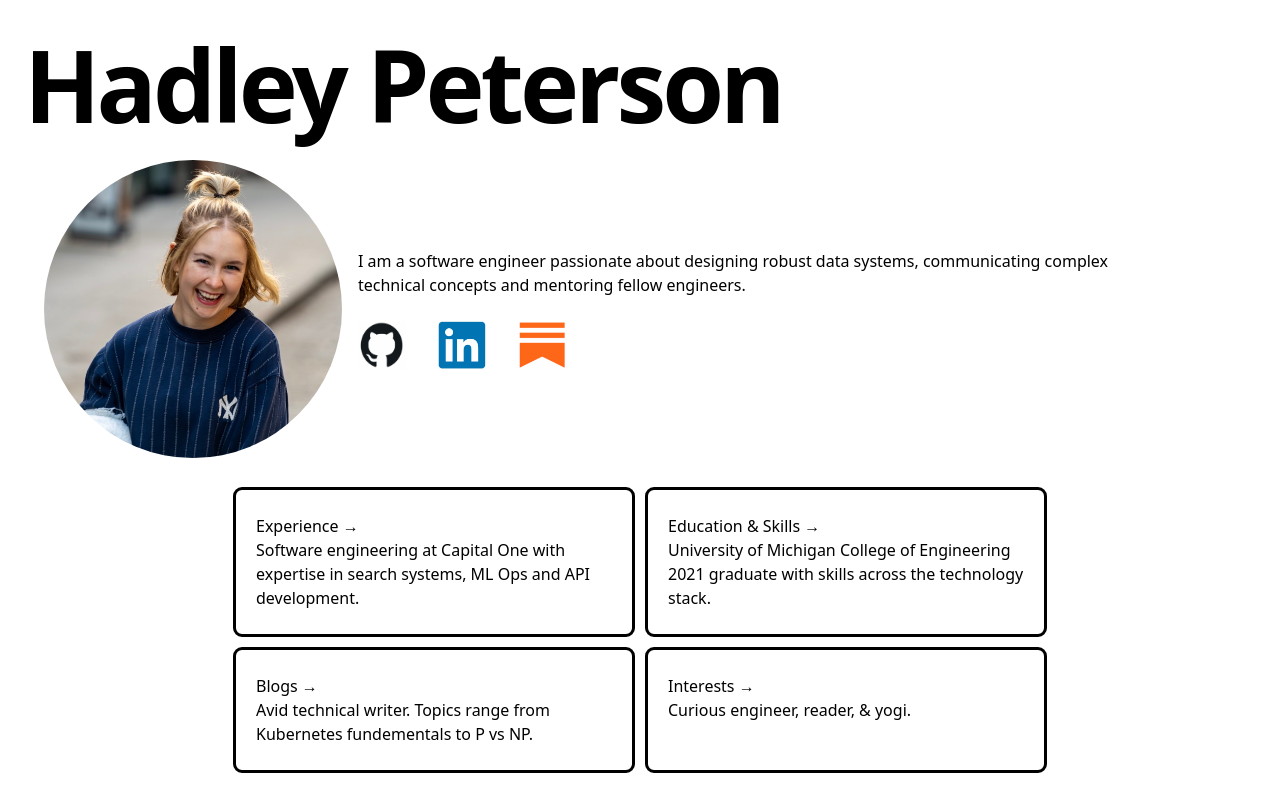
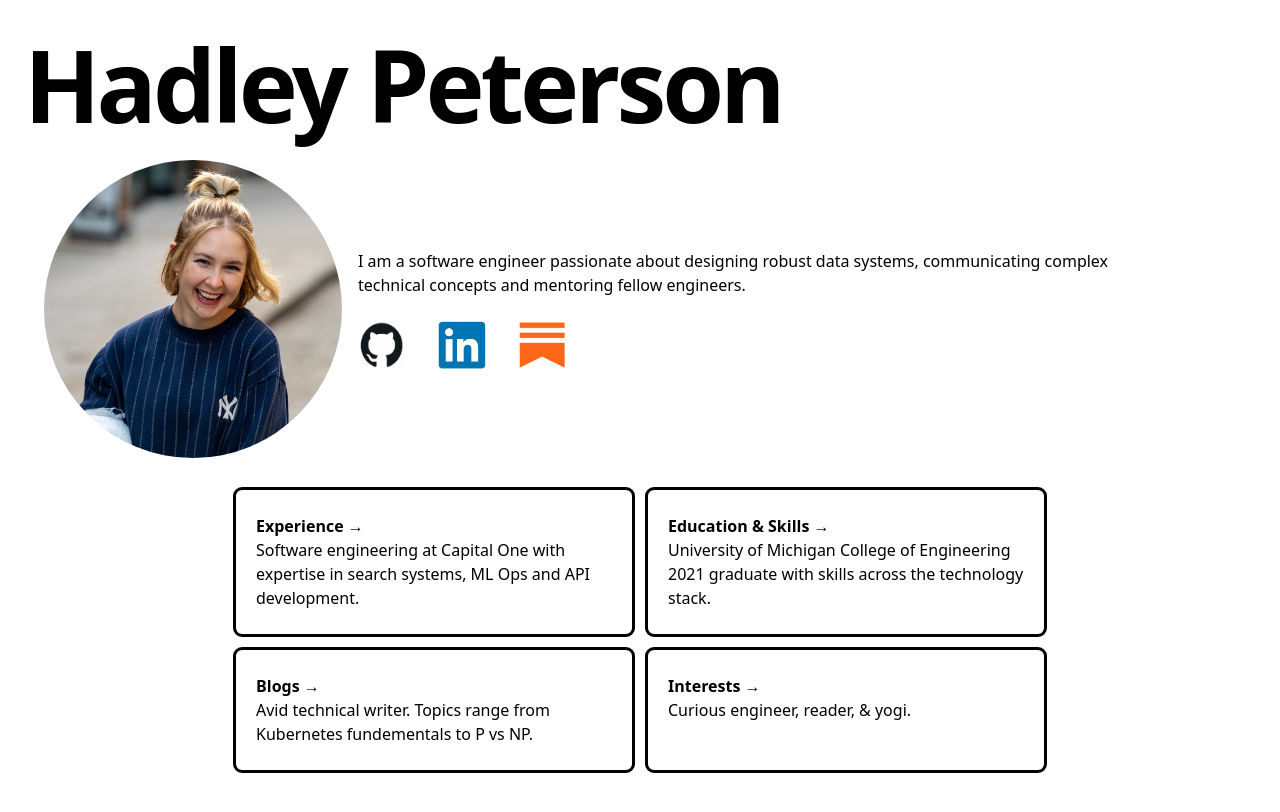
Before and after one commit to hadpeter/hadleypeterson-info, a Next.js app: page / in a window 1280 px wide. Shown: the top 812 px of the page. Built offline with nearby package versions, Linux system fonts and the light colour scheme.

Commit message:
format changes for iphone

```diff
--- a/app/components/experienceHeaderImage.js
+++ b/app/components/experienceHeaderImage.js
@@ -1,5 +1,5 @@
 export default function ExperienceHeaderImage(props){
     return (
-        <img src={props.image} className="w-1/6 rounded-full mr-4" alt={props.name}/>
+        <img src={props.image} className="w-1/4 rounded-full mr-4" alt={props.name}/>
     );
 }
--- a/app/experience/page.js
+++ b/app/experience/page.js
@@ -4,12 +4,12 @@ import Job from "../components/job.js"
 
 export default function Experiences() {
     return (
-      <div className="min-h-screen my-6 mx-6">
+      <div className="min-h-screen mt-4">
         <section className="flex-col md:flex-row flex items-center md:justify-between mt-16 mb-16 md:mb-12">
           <PageTitleComponet title="Experiences"></PageTitleComponet>
         </section>
 
-          <div className="grid grid-cols-1 gap-4 justify-center mt-8 mx-48 ">
+          <div className="grid grid-cols-1 gap-4 justify-center mt-8 mx-4">
             <div className="rounded-md outline outline-offset-6 outline-black hover:shadow-lg transition-shadow duration-200">
               <Link href="/experience/capital_one">
                 <div className="justify-center mx-5 my-6">
--- a/app/page.js
+++ b/app/page.js
@@ -26,11 +26,11 @@ export default function Home() {
             <Icons></Icons>
             </div>
           </div>
-          <div className="grid grid-cols-2 gap-4 justify-center mt-8 mx-48">
+          <div className="grid grid-cols-1 md:grid-cols-2 gap-4 justify-center mt-8 mx-48 grid">
             <div className="rounded-md outline outline-offset-6 outline-black hover:shadow-lg transition-shadow duration-200">
               <Link href="/experience">
                 <div className="justify-center mx-5 my-6">
-                  <h3>Experience  &rarr;</h3>
+                  <h3 className="font-bold">Experience  &rarr;</h3>
                   <p>Software engineering at Capital One with expertise in search systems, ML Ops and API development.</p>
                 </div>
               </Link>
@@ -38,7 +38,7 @@ export default function Home() {
             <div className="rounded-md outline outline-offset-6 outline-black hover:shadow-lg transition-shadow duration-200">
               <Link href="/education">
                 <div className="justify-center mx-5 my-6">
-                  <h3>Education & Skills &rarr;</h3>
+                  <h3 className="font-bold">Education & Skills &rarr;</h3>
                   <p>University of Michigan College of Engineering 2021 graduate with skills across the technology stack.</p>
                 </div>
               </Link>
@@ -46,7 +46,7 @@ export default function Home() {
             <div className="rounded-md outline outline-offset-6 outline-black hover:shadow-lg transition-shadow duration-200">
             <Link href="/blogs">
               <div className="justify-center mx-5 my-6">
-                <h3>Blogs &rarr;</h3>
+                <h3 className="font-bold">Blogs &rarr;</h3>
                 <p>Avid technical writer. Topics range from Kubernetes fundementals to P vs NP.</p>
               </div>
               </Link>
@@ -54,7 +54,7 @@ export default function Home() {
             <div className="rounded-md outline outline-offset-6 outline-black hover:shadow-lg transition-shadow duration-200">
               <Link href="/interests">
                 <div className="justify-center mx-5 my-6">
-                  <h3>Interests &rarr;</h3>
+                  <h3 className="font-bold">Interests &rarr;</h3>
                   <p>Curious engineer, reader, & yogi.</p>
                 </div>
               </Link>
```
